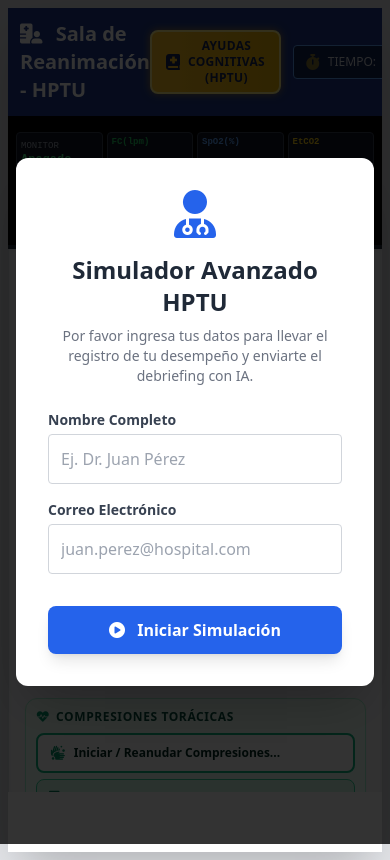
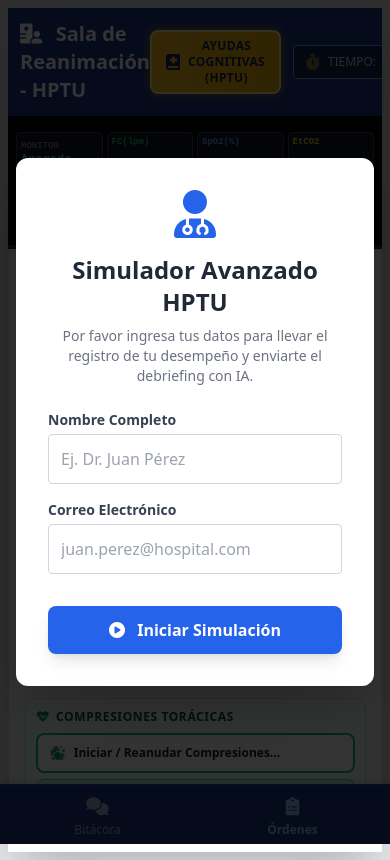
Before and after one commit to oepenaq-art/simulador-rcp, a website: page index.html in a window 390 px wide. Drawn offline with nearby package versions, Linux system fonts and the light colour scheme.

Commit message:
fix: Inject missing mobile tab bar HTML to restore navigation and chat box access on mobile devices

```diff
--- a/index.html
+++ b/index.html
@@ -912,6 +912,19 @@
                 <div id="ai-debrief-result" class="hidden mt-4 p-4 bg-white border border-gray-200 rounded-lg shadow-sm text-sm text-gray-800 leading-relaxed overflow-x-auto prose prose-sm max-w-none"></div>
             </div>
         </div>
+
+        <!-- Mobile Bottom Tab Bar -->
+        <div class="md:hidden flex bg-blue-900 text-white shadow-[0_-4px_6px_-1px_rgba(0,0,0,0.1)] z-40 fixed bottom-0 left-0 right-0 h-[60px] border-t border-blue-700 justify-around items-center" style="padding-bottom: env(safe-area-inset-bottom);">
+            <button onclick="switchMobileTab('chat')" id="tab-btn-chat" class="flex-1 h-full text-center flex flex-col items-center justify-center text-xs opacity-60 hover:opacity-100 transition-opacity relative">
+                <i class="fas fa-comments text-lg mb-0.5"></i>
+                <span>Bitácora</span>
+                <span id="chat-badge" class="hidden absolute top-1 right-8 bg-red-500 text-white text-[10px] font-bold px-1.5 py-0.5 rounded-full min-w-[18px]">1</span>
+            </button>
+            <button onclick="switchMobileTab('controls')" id="tab-btn-controls" class="flex-1 h-full text-center flex flex-col items-center justify-center text-xs opacity-100 text-blue-300 font-bold transition-opacity">
+                <i class="fas fa-clipboard-list text-lg mb-0.5"></i>
+                <span>Órdenes</span>
+            </button>
+        </div>
     </div>
 
     <script>
```
